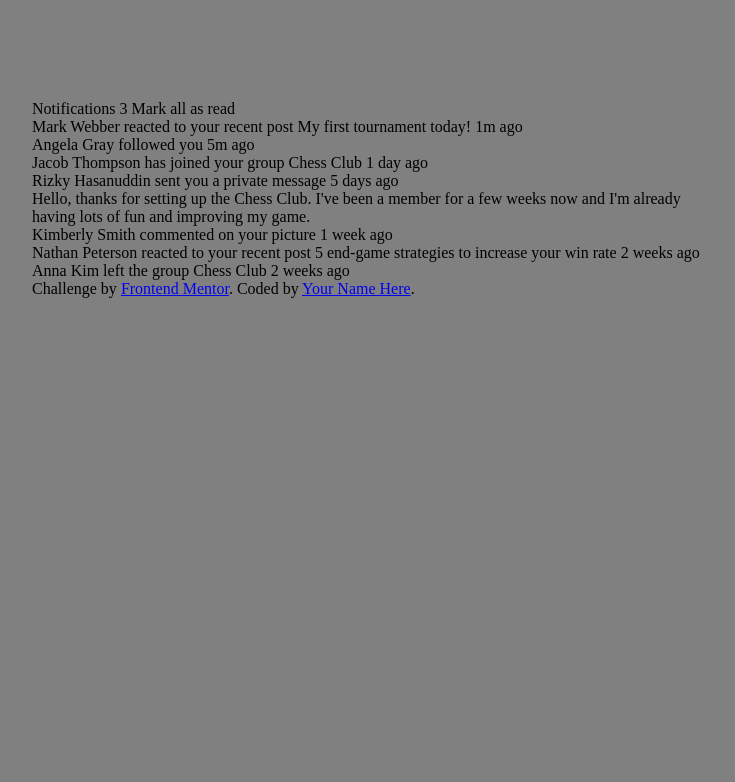
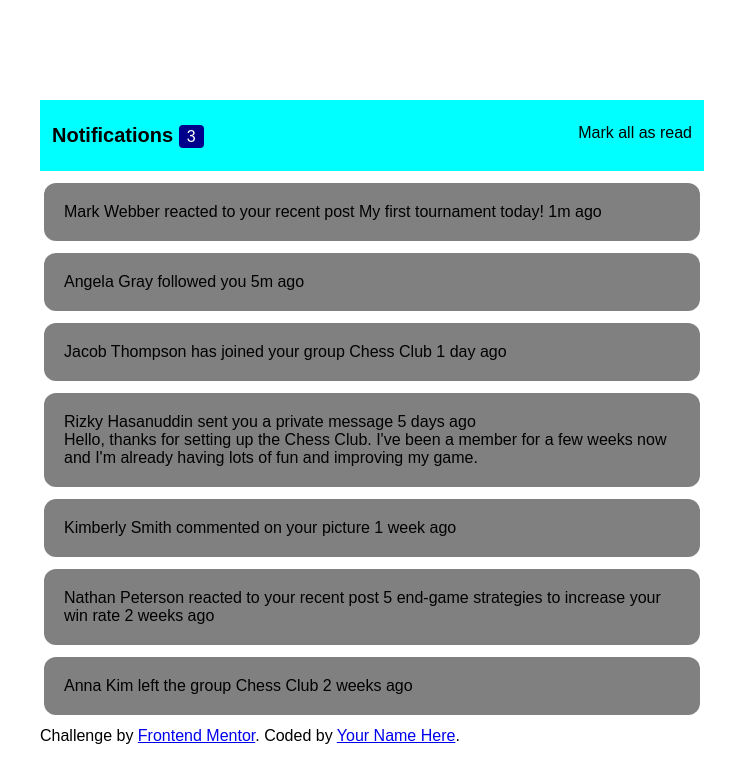
Before and after one commit to S-F-Waweru/NotificationPage1, a plain HTML site: page index.html in a window 1280 px wide. Shown: the whole page, without its empty margins (268-1003 px from the left). Drawn offline with Linux system fonts and the light colour scheme; a web font is replaced by a local one.

Commit message:
" Styling the Divisions"

```diff
--- a/index.html
+++ b/index.html
@@ -7,7 +7,7 @@
   <link rel="icon" type="image/png" sizes="32x32" href="./assets/images/favicon-32x32.png">
   <link rel="stylesheet" href="style.css">
 
-  <title>Frontend Mentor | Notifications page</title>
+  <title>Frontend Mentor |  class="notification"Notifications page</title>
 
   <!-- Feel free to remove these styles or customise in your own stylesheet 👍 -->
   <!-- <style>
@@ -17,34 +17,34 @@
 </head>
 <body>
 
-  <nav></nav>
-
     <!-- Container Division -->
     <div class="container">
       <!-- heading -->
-      <div>
-        Notifications 3
-        Mark all as read
+      <div class="title">
+        <p> <span class="title_text">Notifications </span>
+        <span class="notification_count">3</span>
+       <Span class="title_read_text">Mark all as read</Span></p>
+
       </div>
 
-  <div>
+  <div class="notification">
       Mark Webber reacted to your recent post My first tournament today!
       1m ago
 
   </div>
 
-  <div>
+  <div class="notification">
     Angela Gray followed you
         5m ago
   </div>
 
-  <div>
+  <div class="notification">
     Jacob Thompson has joined your group Chess Club
         1 day ago
   </div>
 
-  <div>
-    Rizky Hasanuddin sent you a private message
+  <div>  <div class="notification">
+        Rizky Hasanuddin sent you a private message
     5 days ago
     <!-- PRivate message -->
     <div>
@@ -56,18 +56,18 @@
   </div>
 
 
-  <div>
+  <div class="notification">
     Kimberly Smith commented on your picture
         1 week ago
   </div>
 
-  <div>
+  <div class="notification">
     Nathan Peterson reacted to your recent post 5 end-game strategies to increase your win rate
         2 weeks ago
   </div>
 
 
-  <div>
+  <div class="notification">
       Anna Kim left the group Chess Club
         2 weeks ago
   </div>
--- a/style.css
+++ b/style.css
@@ -1,6 +1,45 @@
+@font-face{
+    font-family: 'PlusJakartaSans';
+  src: url('assets\fonts\PlusJakartaSans-VariableFont_wght.ttf');
+}
 body{
-    padding: 0;
+    font-family: PlusJakartaSans, sans-serif;
+    font-weight: 400;
+}
+@font-face{
+    font-family: 'PlusJakartaSans';
+  src: url('assets\fonts\PlusJakartaSans-VariableFont_wght.ttf');
+}
+.container{
     margin: 100px 300px;
-    align-items: center;
+
+}
+.title{
+    padding:8px 12px;
+    background-color: aqua;
+}
+
+.title_text{
+    font-weight: bold;
+    font-size: 20PX;
+}
+.notification_count{
+    background-color: darkblue;
+    color: white;
+    padding: 3px 8px;
+    border-radius: 4px;
+}
+.title_read_text{
+    float: right;
+    font-size: 16px;
+}
+
+
+/* Notifications */
+
+.notification{
+    margin: 12px 4px;
+    border-radius: 12px;
     background-color: gray;
+    padding:20px;
 }
```
